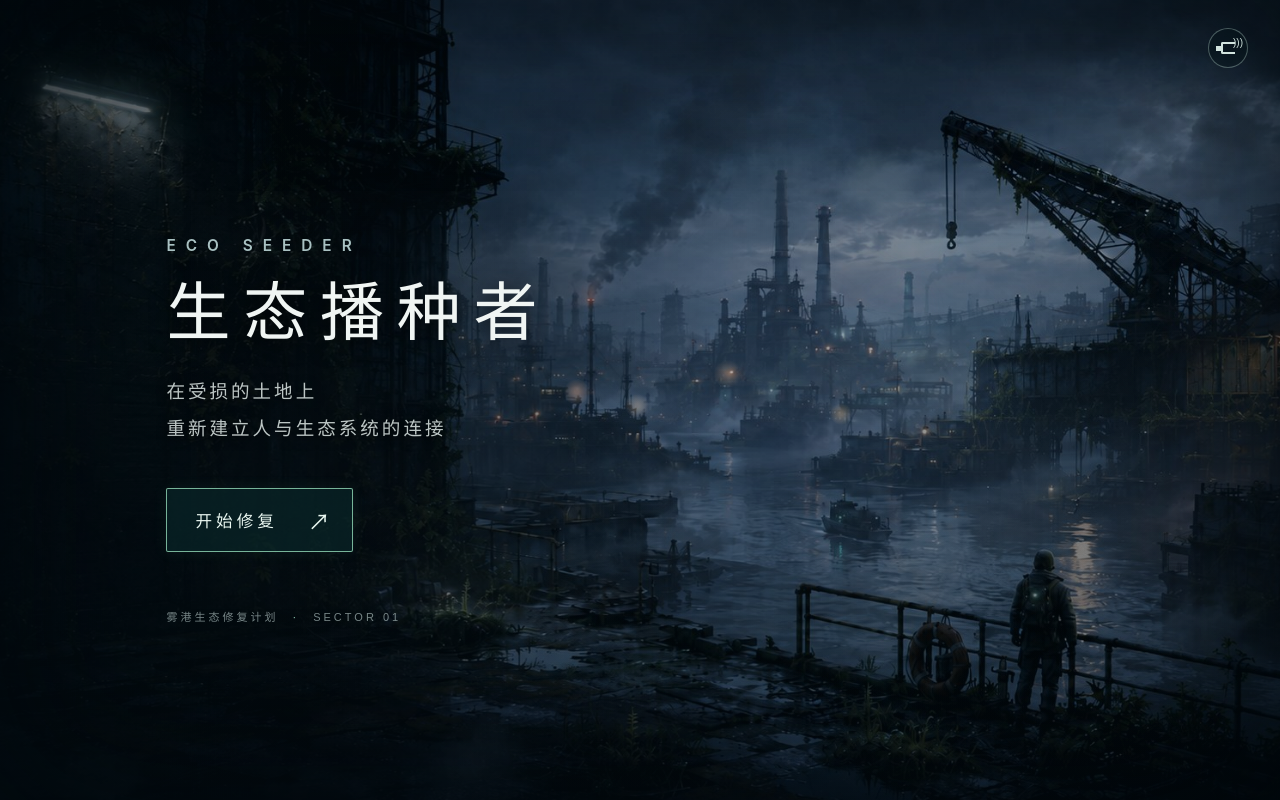
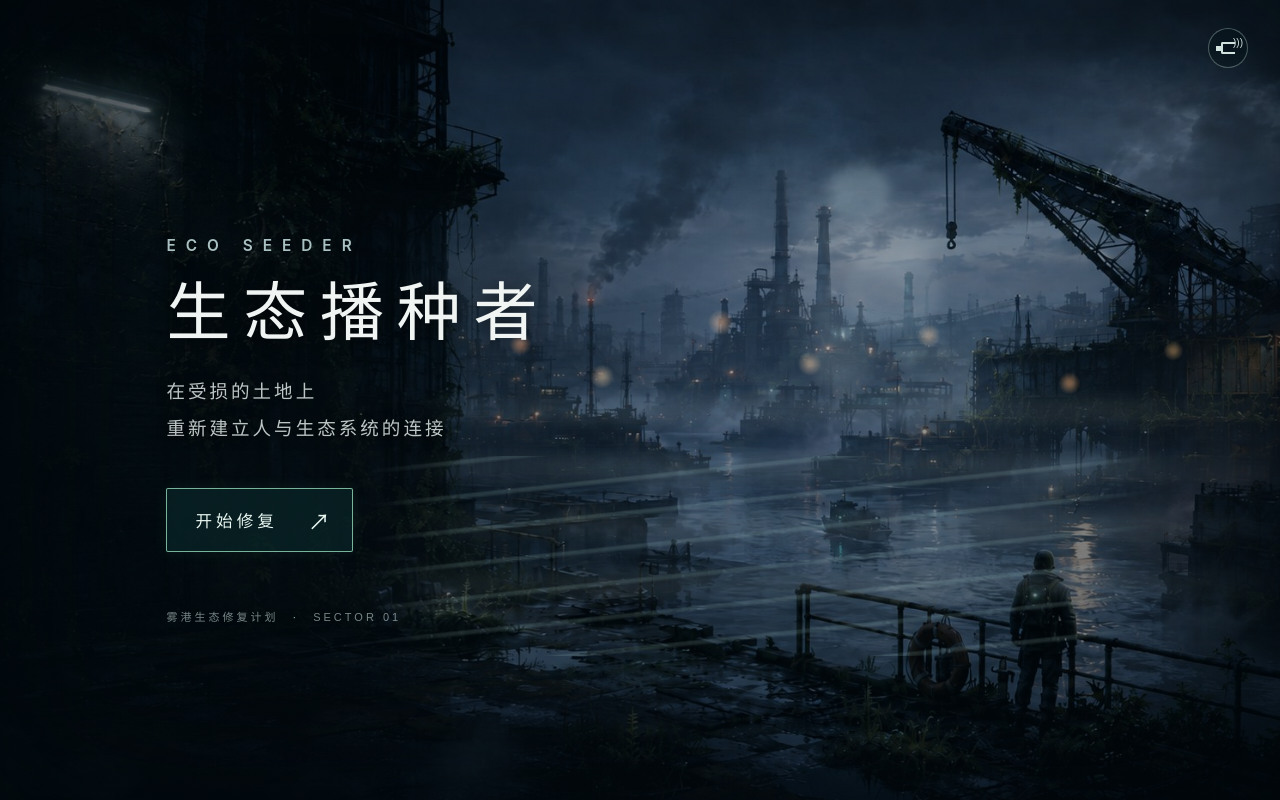
Before and after one commit to chaodong695-stack/eco-seeder, a React (Vite) app: page / in a window 1280 px wide. Built offline with nearby package versions, Linux system fonts and the light colour scheme.

Commit message:
精确校准开始页分区动态效果

```diff
--- a/src/ui/pages/StartPage.module.css
+++ b/src/ui/pages/StartPage.module.css
@@ -40,21 +40,25 @@
 }
 .vignette { box-shadow: inset 0 0 160px rgba(1, 8, 13, .78); }
 
-/* 烟柱位于画面中部偏左，粒子仅补充其体积感，不覆盖原始烟柱。 */
-.smokeLayer { left: 58%; top: 16%; width: 18%; height: 34%; opacity: .36; filter: blur(7px); }
-.smokeParticle { position: absolute; display: block; width: 32%; height: 24%; border-radius: 50%; background: rgba(166, 185, 188, .24); animation: smokeRise 10s ease-in-out infinite; }
+/* 按原图坐标划分：烟柱约 x=58%~72%、y=17%~49%。 */
+.smokeLayer { left: 56%; top: 16%; right: auto; bottom: auto; width: 19%; height: 35%; opacity: .62; filter: blur(6px); mix-blend-mode: screen; }
+.smokeLayer::before { content: ''; position: absolute; left: 29%; bottom: 4%; width: 34%; height: 78%; border-radius: 48% 52% 42% 58%; background: radial-gradient(ellipse at 50% 75%, rgba(172, 194, 194, .3), rgba(145, 171, 174, .14) 42%, transparent 72%); transform-origin: 50% 100%; animation: plumeSway 12s ease-in-out infinite; }
+.smokeParticle { position: absolute; display: block; width: 32%; height: 24%; border-radius: 50%; background: rgba(185, 204, 204, .34); animation: smokeRise 9s ease-in-out infinite; }
 .smokeParticle:nth-child(1) { left: 34%; top: 70%; animation-delay: -2s; }
 .smokeParticle:nth-child(2) { left: 48%; top: 58%; animation-delay: -7s; transform: scale(1.5); }
 .smokeParticle:nth-child(3) { left: 20%; top: 48%; animation-delay: -4s; }
 .smokeParticle:nth-child(4) { left: 50%; top: 35%; animation-delay: -1s; transform: scale(.8); }
 .smokeParticle:nth-child(5) { left: 30%; top: 22%; animation-delay: -5s; transform: scale(1.4); }
-.smokeParticle:nth-child(n+6) { left: 42%; top: 8%; animation-delay: -3s; opacity: .65; }
+.smokeParticle:nth-child(n+6) { left: 42%; top: 8%; animation-delay: -3s; opacity: .8; }
 
-.riverMist { top: 57%; height: 18%; opacity: .16; filter: blur(13px); background: repeating-linear-gradient(180deg, transparent 0 18px, rgba(195, 216, 215, .36) 24px 34px, transparent 42px 62px); }
+/* 水面只覆盖原图中 y=47%~88% 的河道区域，避免干扰岸边建筑。 */
+.riverMist { left: 34%; top: 48%; right: auto; bottom: auto; width: 63%; height: 28%; opacity: .25; filter: blur(11px); background: repeating-linear-gradient(180deg, transparent 0 16px, rgba(204, 224, 221, .42) 21px 29px, transparent 38px 58px); mask-image: linear-gradient(90deg, transparent, #000 10% 90%, transparent); }
 .riverMistForward { animation: mistRight 34s linear infinite; }
-.riverMistReverse { opacity: .11; transform: translateX(-18%); animation: mistLeft 46s linear infinite; }
-.industryLights { inset: 35% 16% auto 25%; height: 25%; opacity: .68; mix-blend-mode: screen; background: radial-gradient(circle at 34% 56%, rgba(255, 162, 93, .55) 0 2px, transparent 13px), radial-gradient(circle at 42% 63%, rgba(255, 194, 111, .45) 0 2px, transparent 12px), radial-gradient(circle at 54% 47%, rgba(255, 173, 95, .42) 0 2px, transparent 14px), radial-gradient(circle at 69% 67%, rgba(255, 192, 105, .5) 0 2px, transparent 11px); animation: lightsFlicker 5.8s ease-in-out infinite; }
-.waterGlints { top: 65%; height: 17%; opacity: .2; background: repeating-linear-gradient(174deg, transparent 0 13px, rgba(176, 219, 218, .36) 15px 17px, transparent 20px 34px); transform: translateX(-12%); animation: glintsDrift 38s linear infinite; }
+.riverMistReverse { opacity: .17; transform: translateX(8%); animation: mistLeft 46s linear infinite; }
+
+/* 工业灯光仅落在远岸建筑带，使用独立径向光点，不改变整张图片亮度。 */
+.industryLights { left: 36%; top: 29%; right: auto; bottom: auto; width: 58%; height: 27%; opacity: .78; mix-blend-mode: screen; background: radial-gradient(circle at 8% 52%, rgba(255, 160, 91, .82) 0 2px, transparent 11px), radial-gradient(circle at 19% 67%, rgba(255, 201, 132, .7) 0 2px, transparent 12px), radial-gradient(circle at 35% 42%, rgba(255, 174, 100, .76) 0 2px, transparent 13px), radial-gradient(circle at 47% 61%, rgba(255, 187, 109, .7) 0 2px, transparent 12px), radial-gradient(circle at 63% 48%, rgba(255, 195, 126, .7) 0 2px, transparent 12px), radial-gradient(circle at 82% 70%, rgba(255, 170, 92, .72) 0 2px, transparent 11px), radial-gradient(circle at 96% 55%, rgba(255, 192, 115, .65) 0 2px, transparent 10px); animation: lightsFlicker 5.8s ease-in-out infinite; }
+.waterGlints { left: 35%; top: 57%; right: auto; bottom: auto; width: 62%; height: 25%; opacity: .28; background: repeating-linear-gradient(174deg, transparent 0 13px, rgba(190, 228, 222, .5) 15px 17px, transparent 20px 34px); mask-image: linear-gradient(90deg, transparent, #000 12% 88%, transparent); transform: translateX(-12%); animation: glintsDrift 38s linear infinite; }
 
 .content { position: absolute; z-index: 2; top: 50%; left: clamp(32px, 13vw, 190px); transform: translateY(-42%); display: flex; flex-direction: column; align-items: flex-start; color: #f0f5f3; }
 .eyebrow { margin-bottom: clamp(16px, 3vh, 30px); color: #a9c1c2; font: 600 clamp(13px, 1.2vw, 17px)/1 var(--font-family-en); letter-spacing: clamp(4px, .8vw, 10px); animation: fadeUp 1s .25s both; }
@@ -77,7 +81,8 @@
 .soundOff::before { content: '×'; position: absolute; left: 10px; top: -10px; color: #d2e4df; font-size: 18px; }
 
 @keyframes slowPush { 0%, 100% { transform: scale(1); } 50% { transform: scale(1.025); } }
-@keyframes smokeRise { 0%, 100% { opacity: .18; transform: translate(0, 10px) scale(.8); } 50% { opacity: .58; transform: translate(18px, -32px) scale(1.25); } }
+@keyframes smokeRise { 0%, 100% { opacity: .2; transform: translate(0, 10px) scale(.8); } 50% { opacity: .78; transform: translate(22px, -38px) scale(1.3); } }
+@keyframes plumeSway { 0%, 100% { opacity: .35; transform: translateX(-5px) skewX(-2deg) scale(.94); } 50% { opacity: .72; transform: translateX(10px) skewX(4deg) scale(1.08); } }
 @keyframes mistRight { from { transform: translateX(-8%); } to { transform: translateX(8%); } }
 @keyframes mistLeft { from { transform: translateX(9%); } to { transform: translateX(-9%); } }
 @keyframes lightsFlicker { 0%, 100% { opacity: .58; } 35% { opacity: .76; } 52% { opacity: .62; } 74% { opacity: .72; } }
```
